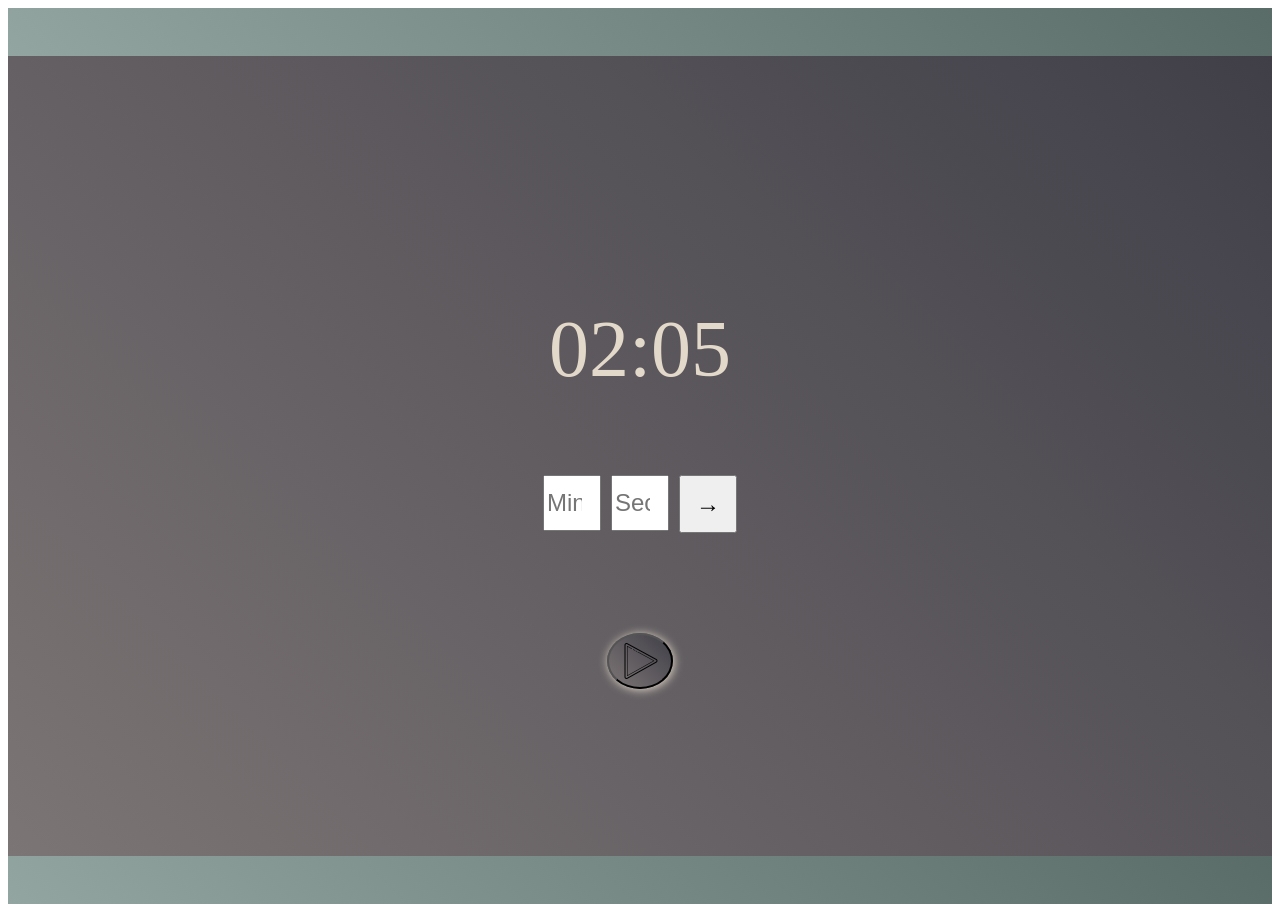
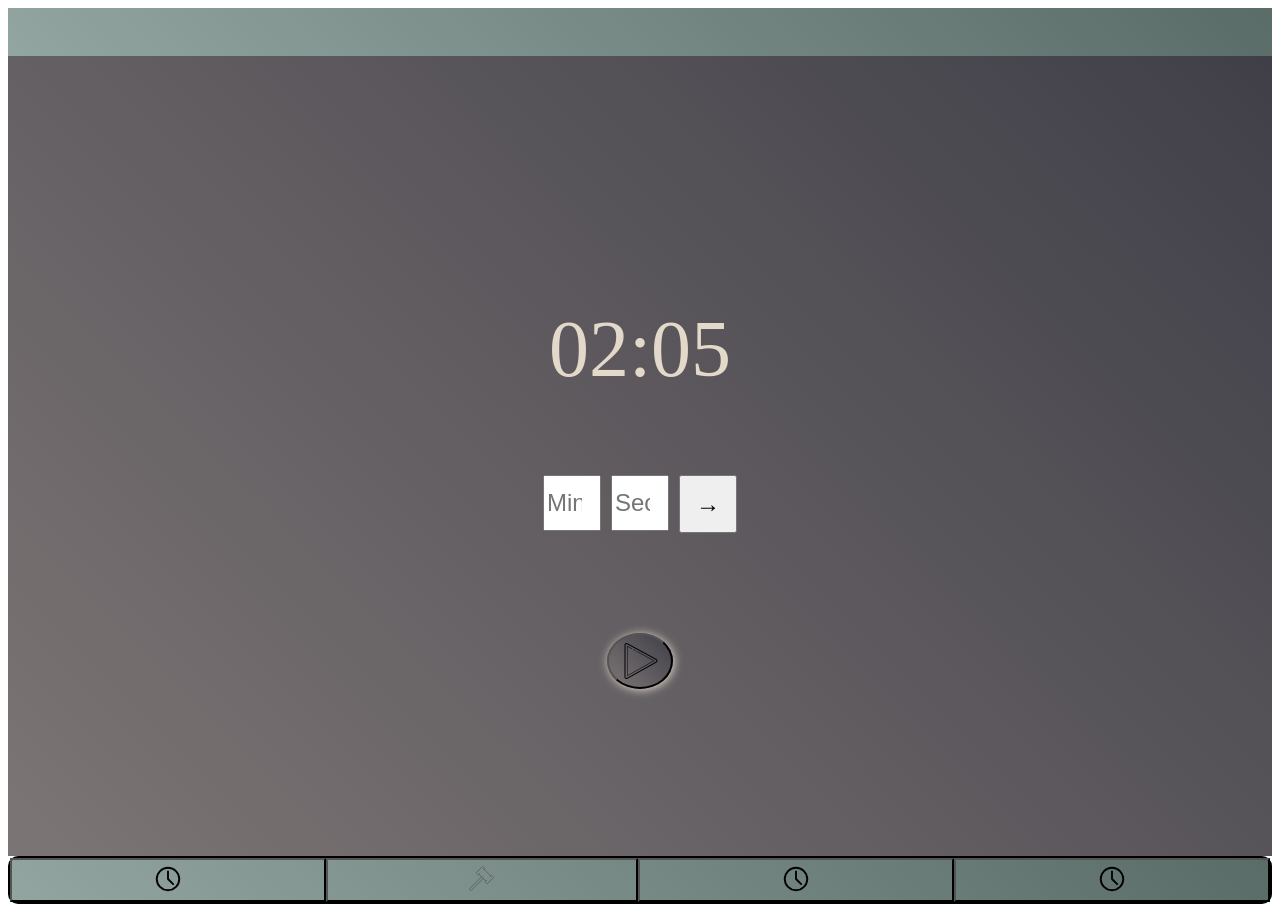
Before and after one commit to rschulzongithub/permanent-efforts, a React (Create React App) app: page / in a window 1280 px wide. Built offline with nearby package versions, Linux system fonts and the light colour scheme.

Commit message:
Icons in footer

```diff
--- a/src/Footer.js
+++ b/src/Footer.js
@@ -1,5 +1,38 @@
+import React from 'react'
 import styled from 'styled-components/macro'
+import TimeIcon from './timer-icon.svg'
+import ConstructorIcon from './construction-icon.svg'
 
-export default styled.div`
-  background: linear-gradient(45deg, #92a5a1 0%, #596c68 100%);
-`
+export default function Footer() {
+  const Navigation = styled.nav`
+    display: grid;
+    grid-auto-flow: column;
+    grid-template-columns: repeat(4, auto);
+    background: linear-gradient(45deg, #92a5a1 0%, #596c68 100%);
+    border: 2px solid black;
+    border-radius: 10px;
+  `
+  const NavIcon = styled.button`
+    background: transparent;
+  `
+  const IconImg = styled.img`
+    max-height: 100%;
+    max-width: 100%;
+  `
+  return (
+    <Navigation>
+      <NavIcon>
+        <IconImg src={TimeIcon} alt="" height="30" width="30" />
+      </NavIcon>
+      <NavIcon>
+        <IconImg src={ConstructorIcon} alt="" height="25" width="25" />
+      </NavIcon>
+      <NavIcon>
+        <IconImg src={TimeIcon} alt="" height="30" width="30" />
+      </NavIcon>
+      <NavIcon>
+        <IconImg src={TimeIcon} alt="" height="30" width="30" />
+      </NavIcon>
+    </Navigation>
+  )
+}
```
Also changed, not shown: src/timer-icon.svg.
